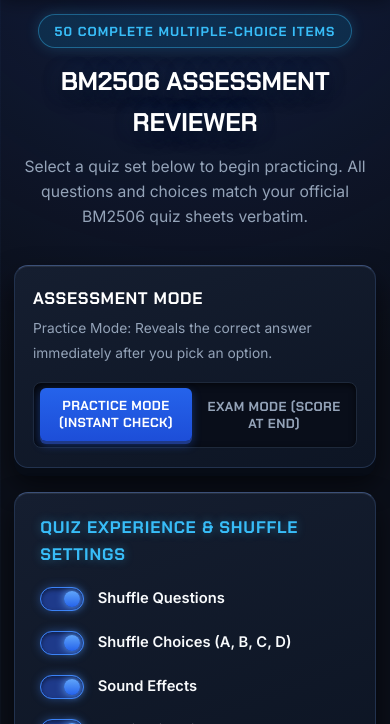
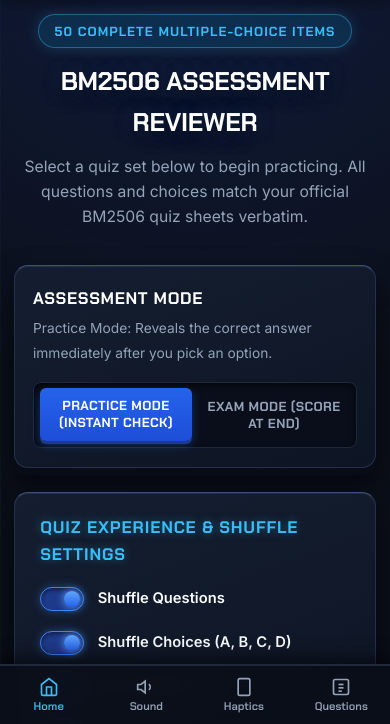
Before and after one commit to J-mar114/Techno-PreFinals, a plain HTML site: page index.html in a window 390 px wide. Shown: the part 120-844 px from the top of the page. Drawn offline with Linux system fonts and the light colour scheme.

Commit message:
Add responsive mobile bottom navigation bar for quick access

```diff
--- a/index.html
+++ b/index.html
@@ -255,6 +255,34 @@
     BM2506 Interactive Quiz Portal • All 50 items compiled directly from 07 Quiz 1 & 08 Quiz 1
   </footer>
 
+  <!-- Mobile Bottom Navigation Bar -->
+  <nav class="bottom-nav-bar" id="bottomNavBar">
+    <button type="button" class="bottom-nav-item active" id="bNavHome" title="Home">
+      <span class="b-icon">
+        <svg width="20" height="20" viewBox="0 0 24 24" fill="none" stroke="currentColor" stroke-width="2"><path d="M3 9l9-7 9 7v11a2 2 0 0 1-2 2H5a2 2 0 0 1-2-2z"></path><polyline points="9 22 9 12 15 12 15 22"></polyline></svg>
+      </span>
+      <span class="b-label">Home</span>
+    </button>
+    <button type="button" class="bottom-nav-item" id="bNavSound" title="Toggle Sound">
+      <span class="b-icon" id="bNavSoundIcon">
+        <svg width="20" height="20" viewBox="0 0 24 24" fill="none" stroke="currentColor" stroke-width="2"><polygon points="11 5 6 9 2 9 2 15 6 15 11 19 11 5"></polygon><path d="M15.54 8.46a5 5 0 0 1 0 7.07"></path></svg>
+      </span>
+      <span class="b-label">Sound</span>
+    </button>
+    <button type="button" class="bottom-nav-item" id="bNavVibrate" title="Toggle Haptics">
+      <span class="b-icon" id="bNavVibrateIcon">
+        <svg width="20" height="20" viewBox="0 0 24 24" fill="none" stroke="currentColor" stroke-width="2"><rect x="5" y="2" width="14" height="20" rx="2"></rect><line x1="12" y1="18" x2="12.01" y2="18"></line></svg>
+      </span>
+      <span class="b-label">Haptics</span>
+    </button>
+    <button type="button" class="bottom-nav-item" id="bNavSheet" title="Question Sheet">
+      <span class="b-icon">
+        <svg width="20" height="20" viewBox="0 0 24 24" fill="none" stroke="currentColor" stroke-width="2"><rect x="3" y="3" width="18" height="18" rx="2"></rect><line x1="9" y1="9" x2="15" y2="9"></line><line x1="9" y1="13" x2="15" y2="13"></line><line x1="9" y1="17" x2="13" y2="17"></line></svg>
+      </span>
+      <span class="b-label">Questions</span>
+    </button>
+  </nav>
+
   <!-- Interactive Particle Canvas -->
   <canvas id="particleCanvas"></canvas>
 
--- a/script.js
+++ b/script.js
@@ -1219,6 +1219,9 @@
 
       if (shuffleQuestionsToggle) shuffleQuestionsToggle.checked = state.settings.shuffleQuestions;
       if (shuffleOptionsToggle) shuffleOptionsToggle.checked = state.settings.shuffleOptions;
+
+      if (bNavSound) bNavSound.classList.toggle("muted", !state.settings.sound);
+      if (bNavVibrate) bNavVibrate.classList.toggle("muted", !state.settings.vibrate);
     }
 
     function toggleSound() {
@@ -1814,6 +1817,51 @@
       switchView("home");
     });
 
+
+    // Bottom Navigation Bar Listeners
+    const bNavHome = document.getElementById("bNavHome");
+    const bNavSound = document.getElementById("bNavSound");
+    const bNavVibrate = document.getElementById("bNavVibrate");
+    const bNavSheet = document.getElementById("bNavSheet");
+    const bNavSoundIcon = document.getElementById("bNavSoundIcon");
+    const bNavVibrateIcon = document.getElementById("bNavVibrateIcon");
+
+    if (bNavHome) {
+      bNavHome.addEventListener("click", () => {
+        SoundEffects.click();
+        if (!quizView.classList.contains("hidden") && !state.isSubmitted && Object.keys(state.userAnswers).length > 0) {
+          if (!confirm("Return to main menu? Your current progress will be lost.")) return;
+        }
+        switchView("home");
+      });
+    }
+
+    if (bNavSound) {
+      bNavSound.addEventListener("click", () => {
+        toggleSound();
+      });
+    }
+
+    if (bNavVibrate) {
+      bNavVibrate.addEventListener("click", () => {
+        toggleVibrate();
+      });
+    }
+
+    if (bNavSheet) {
+      bNavSheet.addEventListener("click", () => {
+        SoundEffects.click();
+        if (quizView.classList.contains("hidden")) return;
+        if (navigatorCard) {
+          const isOpen = navigatorCard.classList.toggle("show-mobile");
+          bNavSheet.classList.toggle("active", isOpen);
+          if (isOpen) {
+            navigatorCard.scrollIntoView({ behavior: "smooth" });
+          }
+        }
+      });
+    }
+
     // Boot
     loadSavedSettings();
     loadBestScores();
--- a/style.css
+++ b/style.css
@@ -1599,3 +1599,76 @@ footer {
     -webkit-backdrop-filter: blur(12px);
   }
 }
+
+
+/* =========================================================================
+   BOTTOM NAVIGATION BAR (Phone Ergonomics)
+   ========================================================================= */
+
+.bottom-nav-bar {
+  display: none;
+}
+
+@media (max-width: 680px) {
+  .bottom-nav-bar {
+    display: flex;
+    position: fixed;
+    bottom: 0;
+    left: 0;
+    right: 0;
+    height: 60px;
+    background: rgba(11, 15, 25, 0.96);
+    backdrop-filter: blur(14px);
+    -webkit-backdrop-filter: blur(14px);
+    border-top: 2px solid #1e293b;
+    z-index: 100;
+    align-items: center;
+    justify-content: space-around;
+    padding-bottom: env(safe-area-inset-bottom, 0);
+    box-shadow: 0 -4px 20px rgba(0, 0, 0, 0.7);
+  }
+
+  .bottom-nav-item {
+    flex: 1;
+    display: flex;
+    flex-direction: column;
+    align-items: center;
+    justify-content: center;
+    background: transparent;
+    border: none;
+    color: var(--text-muted);
+    font-family: 'Chakra Petch', sans-serif;
+    font-size: 0.7rem;
+    font-weight: 600;
+    padding: 6px 0;
+    cursor: pointer;
+    transition: var(--transition);
+    user-select: none;
+    touch-action: manipulation;
+  }
+
+  .bottom-nav-item.active,
+  .bottom-nav-item:active {
+    color: #38bdf8;
+  }
+
+  .bottom-nav-item .b-icon {
+    margin-bottom: 2px;
+    display: flex;
+    align-items: center;
+    justify-content: center;
+  }
+
+  .bottom-nav-item.muted {
+    opacity: 0.45;
+  }
+
+  /* When inside active quiz, position the question buttons right above the bottom nav */
+  .question-footer {
+    bottom: 60px !important;
+  }
+
+  .container {
+    padding-bottom: 9rem !important;
+  }
+}
```
